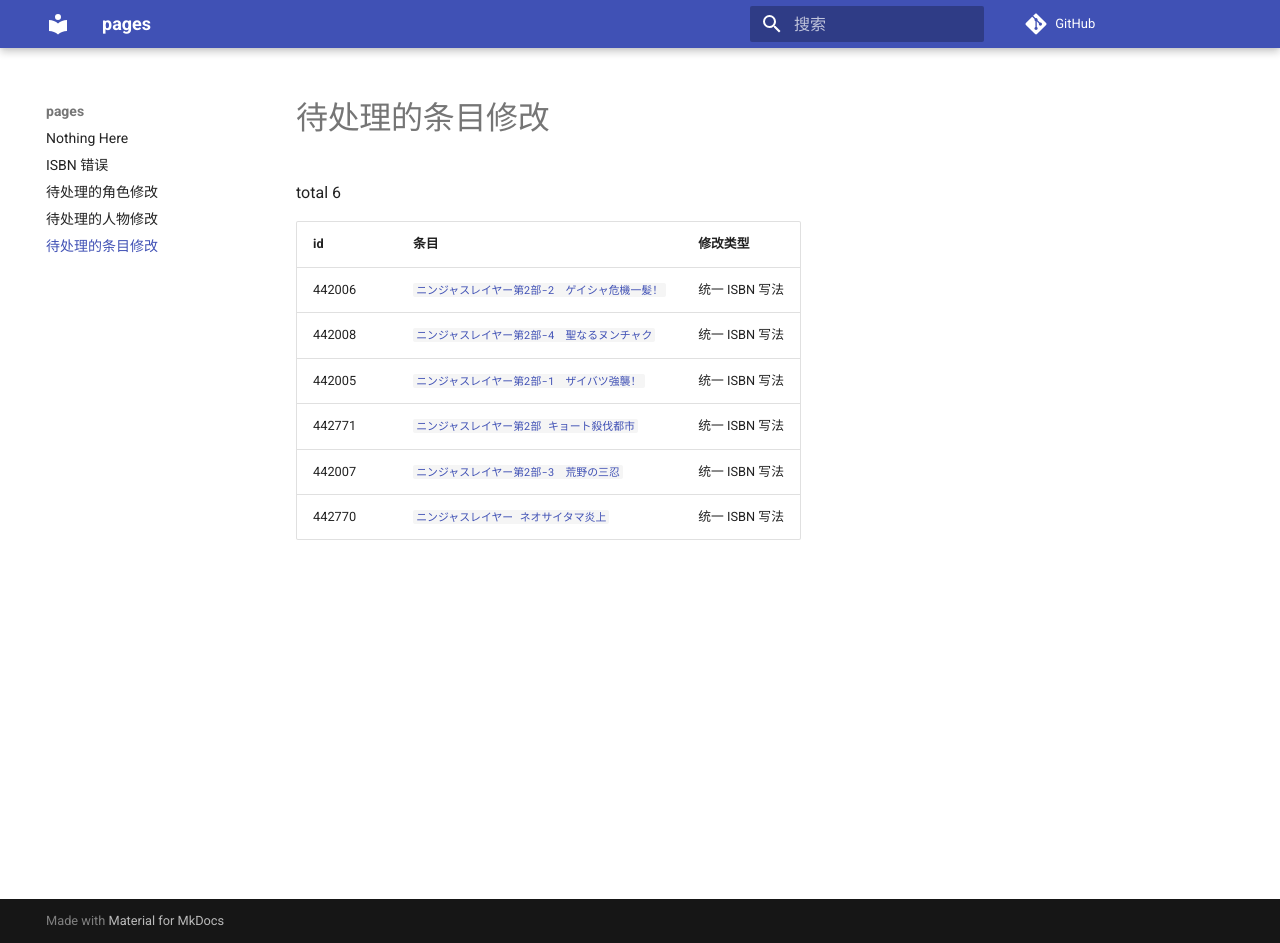
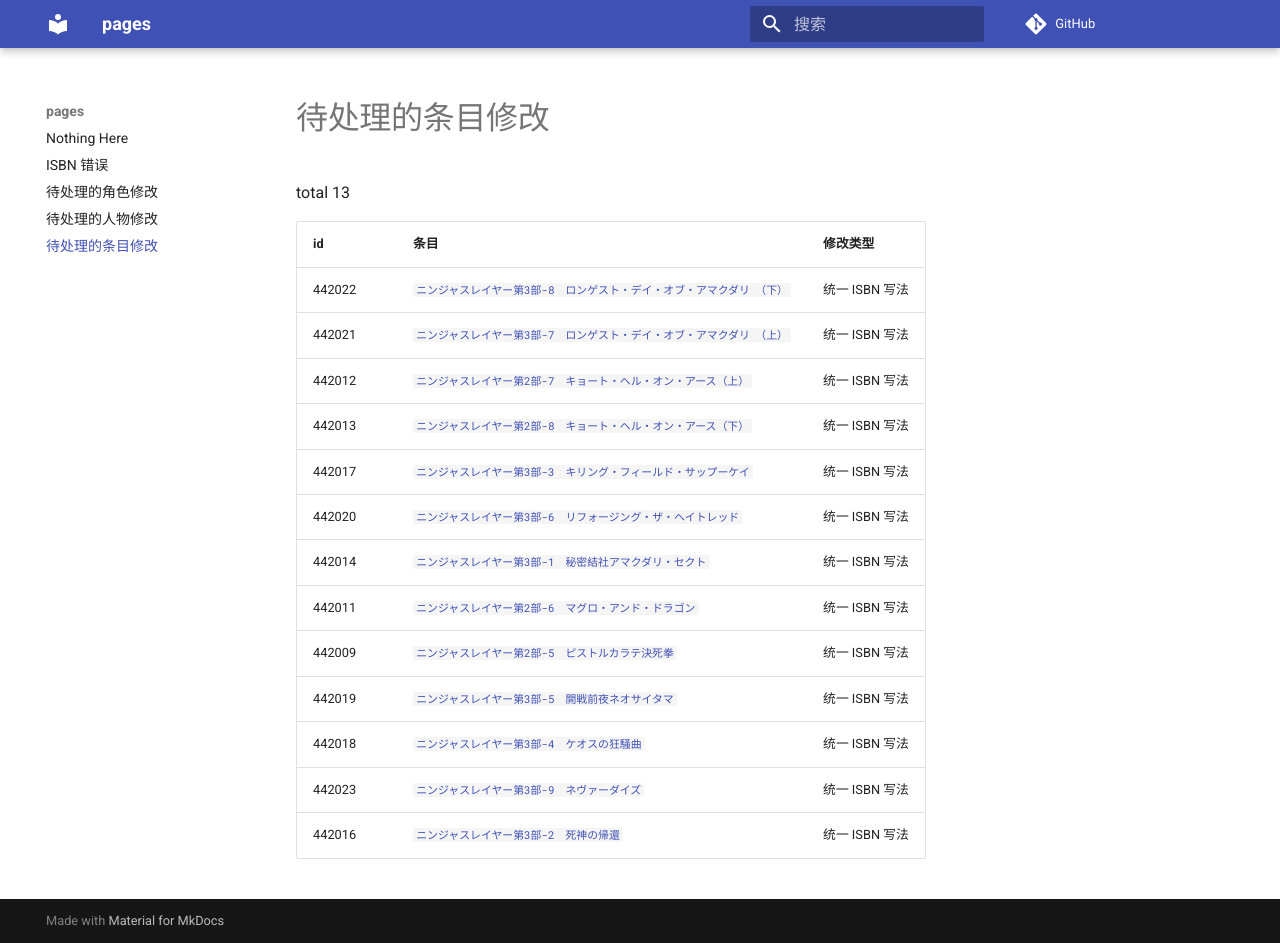
Before and after one commit to trim21/bangumi-pages, an MkDocs documentation site: the page built from docs/pending-subject-changes.md, in a window 1280 px wide and 943 px high. Built offline with MkDocs 1.6.1 and Material for MkDocs 9.7.7, drawn with Linux system fonts in a browser that asks for light colours; comment, search, counter and statistics services are not loaded.

Commit message:
update pending-changes.md

```diff
--- a/docs/pending-subject-changes.md
+++ b/docs/pending-subject-changes.md
@@ -1,12 +1,19 @@
 # 待处理的条目修改
 
-total 6
+total 13
 
 | id | 条目 | 修改类型 |
 | --- | --- | --- |
-| 442006 | [`ニンジャスレイヤー第2部-2　ゲイシャ危機一髪！`](https://bgm.tv/subject/442006) | 统一 ISBN 写法 |
-| 442008 | [`ニンジャスレイヤー第2部-4　聖なるヌンチャク`](https://bgm.tv/subject/442008) | 统一 ISBN 写法 |
-| 442005 | [`ニンジャスレイヤー第2部-1　ザイバツ強襲！`](https://bgm.tv/subject/442005) | 统一 ISBN 写法 |
-| 442771 | [`ニンジャスレイヤー第2部 キョート殺伐都市`](https://bgm.tv/subject/442771) | 统一 ISBN 写法 |
-| 442007 | [`ニンジャスレイヤー第2部-3　荒野の三忍`](https://bgm.tv/subject/442007) | 统一 ISBN 写法 |
-| 442770 | [`ニンジャスレイヤー ネオサイタマ炎上`](https://bgm.tv/subject/442770) | 统一 ISBN 写法 |
+| 442022 | [`ニンジャスレイヤー第3部-8　ロンゲスト・デイ・オブ・アマクダリ　（下）`](https://bgm.tv/subject/442022) | 统一 ISBN 写法 |
+| 442021 | [`ニンジャスレイヤー第3部-7　ロンゲスト・デイ・オブ・アマクダリ　（上）`](https://bgm.tv/subject/442021) | 统一 ISBN 写法 |
+| 442012 | [`ニンジャスレイヤー第2部-7　キョート・ヘル・オン・アース（上）`](https://bgm.tv/subject/442012) | 统一 ISBN 写法 |
+| 442013 | [`ニンジャスレイヤー第2部-8　キョート・ヘル・オン・アース（下）`](https://bgm.tv/subject/442013) | 统一 ISBN 写法 |
+| 442017 | [`ニンジャスレイヤー第3部-3　キリング・フィールド・サップーケイ`](https://bgm.tv/subject/442017) | 统一 ISBN 写法 |
+| 442020 | [`ニンジャスレイヤー第3部-6　リフォージング・ザ・ヘイトレッド`](https://bgm.tv/subject/442020) | 统一 ISBN 写法 |
+| 442014 | [`ニンジャスレイヤー第3部-1　秘密結社アマクダリ・セクト`](https://bgm.tv/subject/442014) | 统一 ISBN 写法 |
+| 442011 | [`ニンジャスレイヤー第2部-6　マグロ・アンド・ドラゴン`](https://bgm.tv/subject/442011) | 统一 ISBN 写法 |
+| 442009 | [`ニンジャスレイヤー第2部-5　ピストルカラテ決死拳`](https://bgm.tv/subject/442009) | 统一 ISBN 写法 |
+| 442019 | [`ニンジャスレイヤー第3部-5　開戦前夜ネオサイタマ`](https://bgm.tv/subject/442019) | 统一 ISBN 写法 |
+| 442018 | [`ニンジャスレイヤー第3部-4　ケオスの狂騒曲`](https://bgm.tv/subject/442018) | 统一 ISBN 写法 |
+| 442023 | [`ニンジャスレイヤー第3部-9　ネヴァーダイズ`](https://bgm.tv/subject/442023) | 统一 ISBN 写法 |
+| 442016 | [`ニンジャスレイヤー第3部-2　死神の帰還`](https://bgm.tv/subject/442016) | 统一 ISBN 写法 |
```
